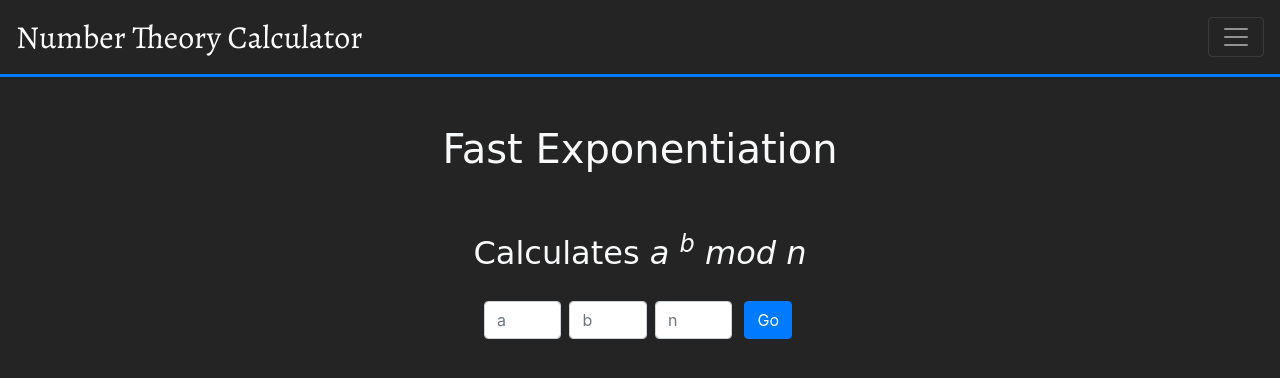
After one commit to AliJaafar21/Number-Theory-Calculator, a Django app: page /fast-exponentiation in a window 1280 px wide. The commit adds this page. Shown: the top 378 px of the page. Run offline with Django 4.2, Linux system fonts and the light colour scheme; some libraries are stand-ins or nearby versions; some web fonts are replaced.

Commit message:
Implement fast exponentiation

```diff
--- a/NumberTheoryCalculator/urls.py
+++ b/NumberTheoryCalculator/urls.py
@@ -15,10 +15,14 @@ Including another URLconf
 """
 
 from django.urls import path
-from calculator_app.views import HomePageView, PrimeFactorizationView, ChineseRemainderTheoremView
+from calculator_app.views import (
+    HomePageView, PrimeFactorizationView, ChineseRemainderTheoremView,
+    FastExponentiationView
+)
 
 urlpatterns = [
     path('', HomePageView),
     path('prime-factorization', PrimeFactorizationView),
-    path('chinese-remainder-theorem', ChineseRemainderTheoremView)
+    path('chinese-remainder-theorem', ChineseRemainderTheoremView),
+    path('fast-exponentiation', FastExponentiationView)
 ]
--- /dev/null
+++ b/calculator_app/templates/FastExponentiation.html
@@ -0,0 +1,23 @@
+{% extends "base.html" %}
+
+{% block body %}
+
+    <div class="d-flex flex-column align-items-center">
+        <h1 class="text-center text-light highlight-none font-averia mt-5">Fast Exponentiation</h1>
+        <p class="text-center text-light highlight-none font-averia font-xx-large mt-5"> Calculates <i> a <sup>b</sup> mod n</i> </p>
+        <form class="d-flex flex-column flex-md-row flex-lg-row flex-xl-row align-items-center w-25" method="POST" action="/fast-exponentiation">
+            {% csrf_token %}
+            <input type="text" name="a" required pattern="[0-9]+" class="form-control m-1" placeholder="a">
+            <input type="text" name="b" required pattern="[0-9]+" class="form-control m-1" placeholder="b">
+            <input type="text" name="n" required pattern="[0-9]+" class="form-control m-1" placeholder="n">
+            <button class="btn btn-primary m-2" type="submit">Go</button>
+        </form>
+    </div>
+
+    {% if result is not None %}
+        <div class="d-flex flex-column align-items-center">
+            <span class="font-averia font-xx-large text-light text-center my-5"> {{ a }}<sup>{{ b }}</sup> mod {{ n }} = {{ result }}</span>
+        </div>
+    {% endif %}
+
+{% endblock %}
--- a/calculator_app/views.py
+++ b/calculator_app/views.py
@@ -1,6 +1,7 @@
 from django.shortcuts import render
 from utilities.PrimeFactorization import PrimeFactorization
 from utilities.ChineseRemainderTheorem import chineseRemainderTheoremScenario1, chineseRemainderTheoremScenario2
+from utilities.FastExponentiation import FastExponentiation
 
 def HomePageView(request):
     return render(request, 'index.html')
@@ -18,6 +19,7 @@ def PrimeFactorizationView(request):
         return render(request, 'PrimeFactorization.html', {'number': number, 'factors': factors})
 
     return render(request, 'PrimeFactorization.html')
+
 
 def ChineseRemainderTheoremView(request):
     if request.method == 'POST':
@@ -58,3 +60,15 @@ def ChineseRemainderTheoremView(request):
             return render(request, 'ChineseRemainderTheorem.html',{'result2': result})
 
     return render(request, 'ChineseRemainderTheorem.html')
+
+
+def FastExponentiationView(request):
+
+    if request.method == 'POST':
+        a = int(request.POST.get('a'))
+        b = int(request.POST.get('b'))
+        n = int(request.POST.get('n'))
+        result = FastExponentiation(a, b, n)
+        return render(request, 'FastExponentiation.html', {'a': a, 'b': b, 'n': n, 'result': result})
+
+    return render(request, 'FastExponentiation.html')
--- a/static/css/styles.css
+++ b/static/css/styles.css
@@ -36,3 +36,7 @@
 .crt-paragraph {
     font-size: xx-large;
 }
+
+.font-xx-large {
+    font-size: xx-large;
+}
```
Also changed, not shown: utilities/FastExponentiation.py (added, +11 -0 lines).
